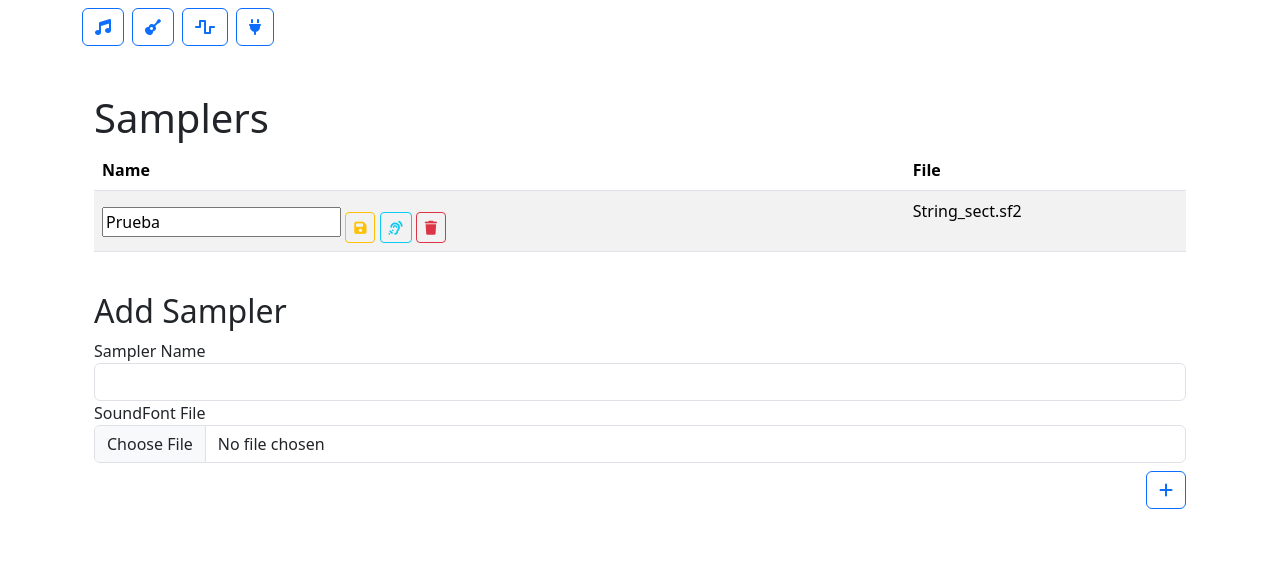
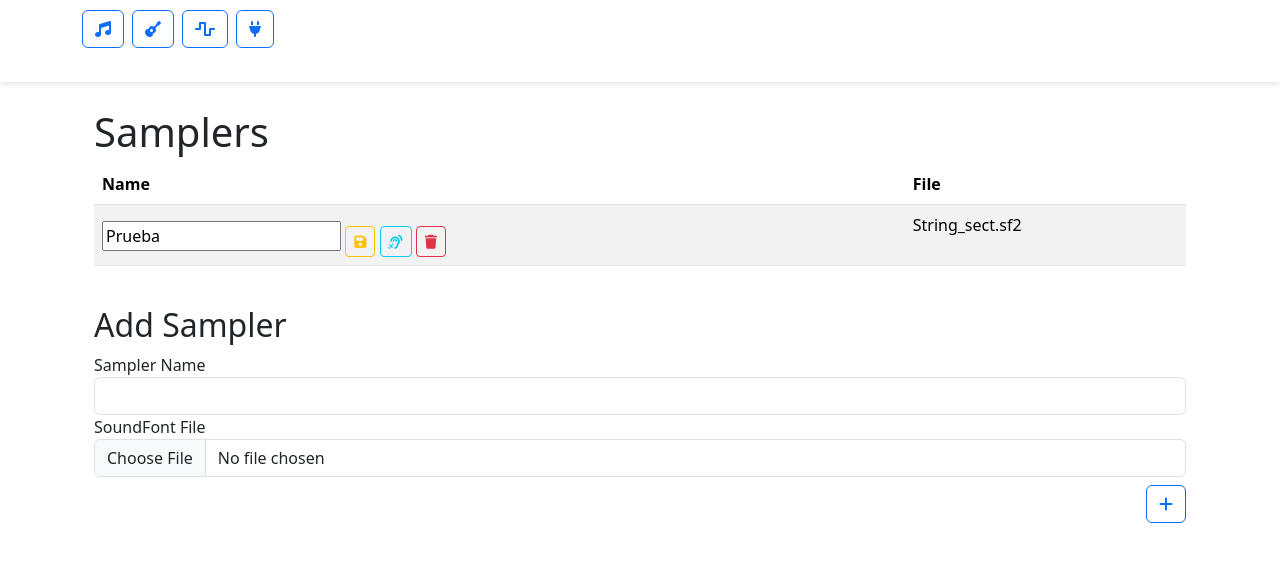
Before and after one commit to llucbrell/pyjama, a Flask app: page /samplers in a window 1280 px wide. Shown: the top 562 px of the page. Run offline with Flask 3, Linux system fonts and the light colour scheme; data comes from the database, SQL or seed files in the repository; both versions use the stored data as it was after the commit; some libraries are stand-ins or nearby versions.

Commit message:
added fixed bar for all in app

```diff
--- /dev/null
+++ b/static/css/styles.css
@@ -0,0 +1,13 @@
+.floating-bar {
+    position: fixed;
+    top: 0;
+    width: 100%;
+    background-color: #fff;
+    z-index: 1000;
+    padding: 10px 0;
+    box-shadow: 0 2px 5px rgba(0,0,0,0.1);
+}
+
+.container-fix {
+    padding-top: 60px; /* Ajusta el valor según el alto de la barra flotante */
+}
--- a/templates/base.html
+++ b/templates/base.html
@@ -6,22 +6,18 @@
     <title>{% block title %}My App{% endblock %}</title>
     <link href="{{ url_for('static', filename='css/bootstrap.min.css') }}" rel="stylesheet">
     <link href="{{ url_for('static', filename='css/all.min.css') }}" rel="stylesheet">
-
+    <link href="{{ url_for('static', filename='css/styles.css') }}" rel="stylesheet">
 </head>
 <body>
+    <div class="floating-bar">
         <div class="container">
-        <!-- Navbar -->
-
-        <div class="row mt-2">
-            <div class="col-12">
             <div class="d-flex justify-content-start mb-4">
-            <a class="btn btn-outline-primary me-2" href="{{ url_for('theme.list_themes')}}">
+                <a class="btn btn-outline-primary me-2" href="{{ url_for('theme.list_themes') }}">
                     <i class="fa-solid fa-music"></i>
                 </a>
                 <a class="btn btn-outline-primary me-2" href="{{ url_for('instrument.list_instruments') }}">
                     <i class="fa-solid fa-guitar"></i>
                 </a>
-
                 <a class="btn btn-outline-primary me-2" href="{{ url_for('samplers.samplers') }}">
                     <i class="fa-solid fa-wave-square"></i>
                 </a>
@@ -32,8 +28,12 @@
             </div>
         </div>
     </div>
+   <br>
+
+    <div class="container container-fix">
         {% block content %}{% endblock %}
     </div>
+
     <script src="{{ url_for('static', filename='js/bootstrap.bundle.min.js') }}"></script>
     <script src="{{ url_for('static', filename='js/jquery.min.js') }}"></script>
 </body>
```
Also changed, not shown: static/css/jam.css (+21 -0 lines), templates/jam.html (+18 -8 lines), pyjama_data.db. Lines whose indentation alone changed are shown as unchanged.
